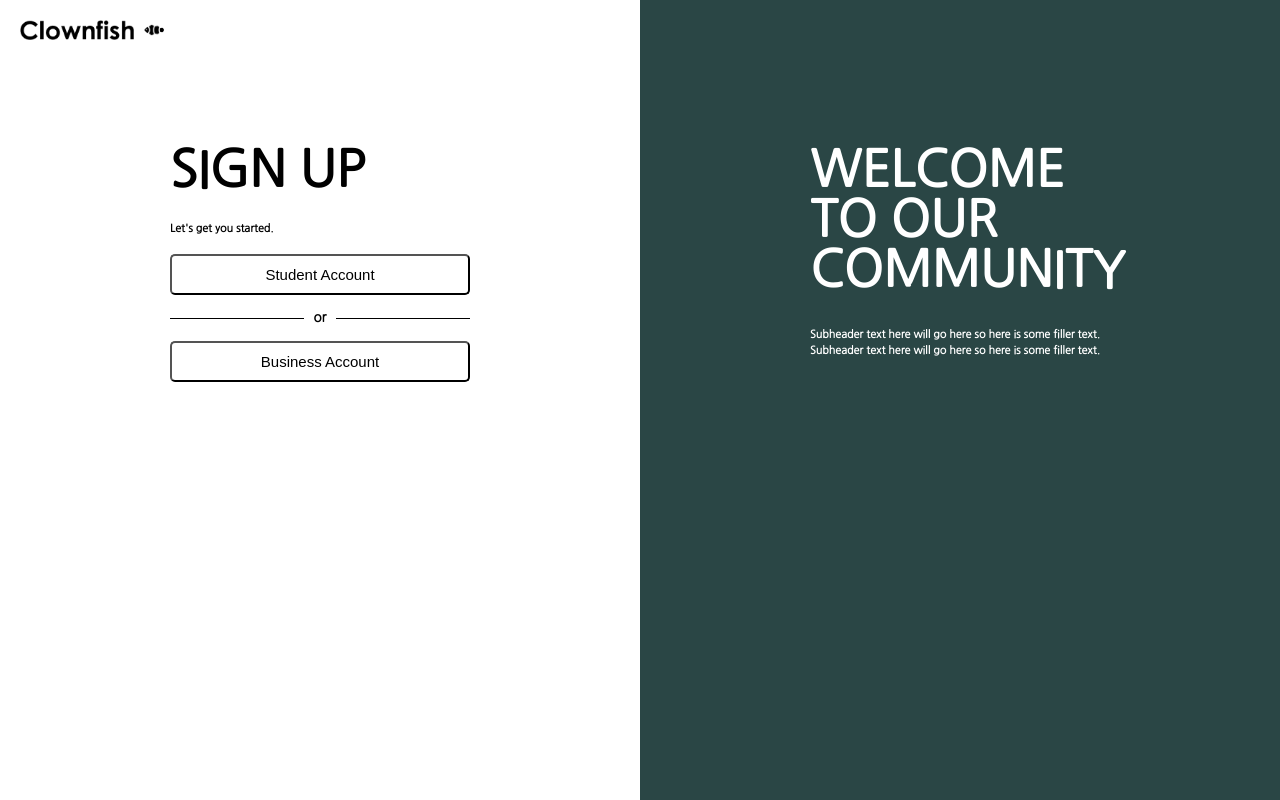
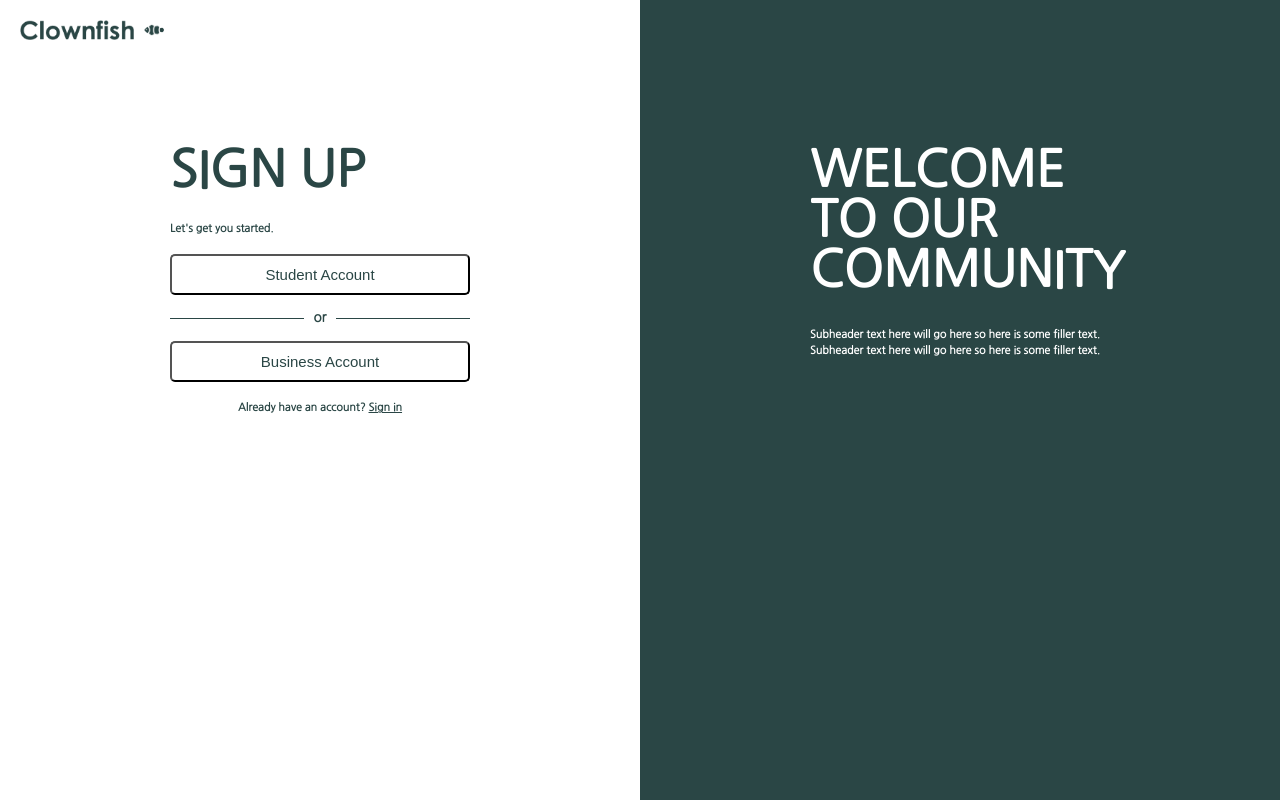
Before and after one commit to brennachen/lavalab-dream-team, a React (Create React App) app: page /signup in a window 1280 px wide. Built offline with nearby package versions, Linux system fonts and the light colour scheme.

Commit message:
style chanmges

```diff
--- a/src/SignUp/GeneralSignUp.css
+++ b/src/SignUp/GeneralSignUp.css
@@ -13,6 +13,7 @@
 }
 
 .signin {
+    color: #2A4645;
     margin-top: 100px;
     max-width: 300px;
     margin-left: auto;
@@ -23,7 +24,7 @@
 
 .button {
     background-color: white;
-    color: black;
+    color:#2A4645;;
     font-size: 15px;
     padding: 10px 60px;
     width: 100%;
@@ -32,8 +33,8 @@
 }
 
 .line {
-    color: black;
-    background-color: black;
+    color: #2A4645;;
+    background-color: #2A4645;;
     width: 100px;
     height: 1px;
 }
@@ -82,7 +83,7 @@ h5 {
 
 .rightButton {
     background-color: white;
-    color: black;
+    color: #2A4645;;
     font-size: 10px;
     padding: 2px 15px;
     border-radius: 2px;
@@ -99,3 +100,7 @@ h5 {
     margin-left: 10px;
     height: 20px;
 }
+
+.login {
+    text-align: center;
+}
--- a/src/SignUp/GeneralSignUp.js
+++ b/src/SignUp/GeneralSignUp.js
@@ -2,6 +2,7 @@ import './GeneralSignUp.css';
 import React, { useState } from 'react';
 import Clownfish from "../img/clownfish-img.png";
 import ClownfishText from "../img/clownfish-text.png";
+import StudentSignUp from './StudentSignUp';
 
 function GeneralSignUp() {
     return (
@@ -17,6 +18,7 @@ function GeneralSignUp() {
                     <button className="button">Student Account</button>
                     <h5>or</h5>
                     <button className="button">Business Account</button>
+                    <h6 className="login">Already have an account? <span className="signin_link">Sign in</span> </h6>
                 </div>
             </div>
             <div className="bottomPane">
--- a/src/SignUp/StudentSignUp.css
+++ b/src/SignUp/StudentSignUp.css
@@ -12,6 +12,7 @@
 }
 
 .signin {
+    color: #2A4645;
     margin-top: 100px;
     max-width: 300px;
     margin-left: auto;
@@ -20,7 +21,7 @@
 }
 
 .create-button {
-    background-color: lightgray;
+    background-color: rgba(42, 70, 69, 0.5);
     color: black;
     font-size: 15px;
     padding: 7px 60px;
@@ -34,13 +35,6 @@
 .input {
     height: 10px;
     padding: 10px;
-}
-
-.line {
-    color: black;
-    background-color: black;
-    width: 100px;
-    height: 1px;
 }
 
 h5 {
@@ -87,7 +81,7 @@ h5 {
 
 .rightButton {
     background-color: white;
-    color: black;
+    color: #2A4645;;
     font-size: 10px;
     padding: 2px 15px;
     border-radius: 2px;
--- a/src/SignUp/StudentSignUp.js
+++ b/src/SignUp/StudentSignUp.js
@@ -34,7 +34,7 @@ function StudentSignUp() {
         </div>
         <div className="bottomPane">
             <div className="rightCorner">
-                <h6>Already have an account? <span className="signin_link">Sign up</span> </h6>
+                <h6>Not a student? <span className="signin_link">Previous</span> </h6>
             </div>
             <div className="rightText">
                 <h1 className="title">TELL US ABOUT YOURSELF</h1>
```
Also changed, not shown: src/img/clownfish-img.png, src/img/clownfish-text.png.
